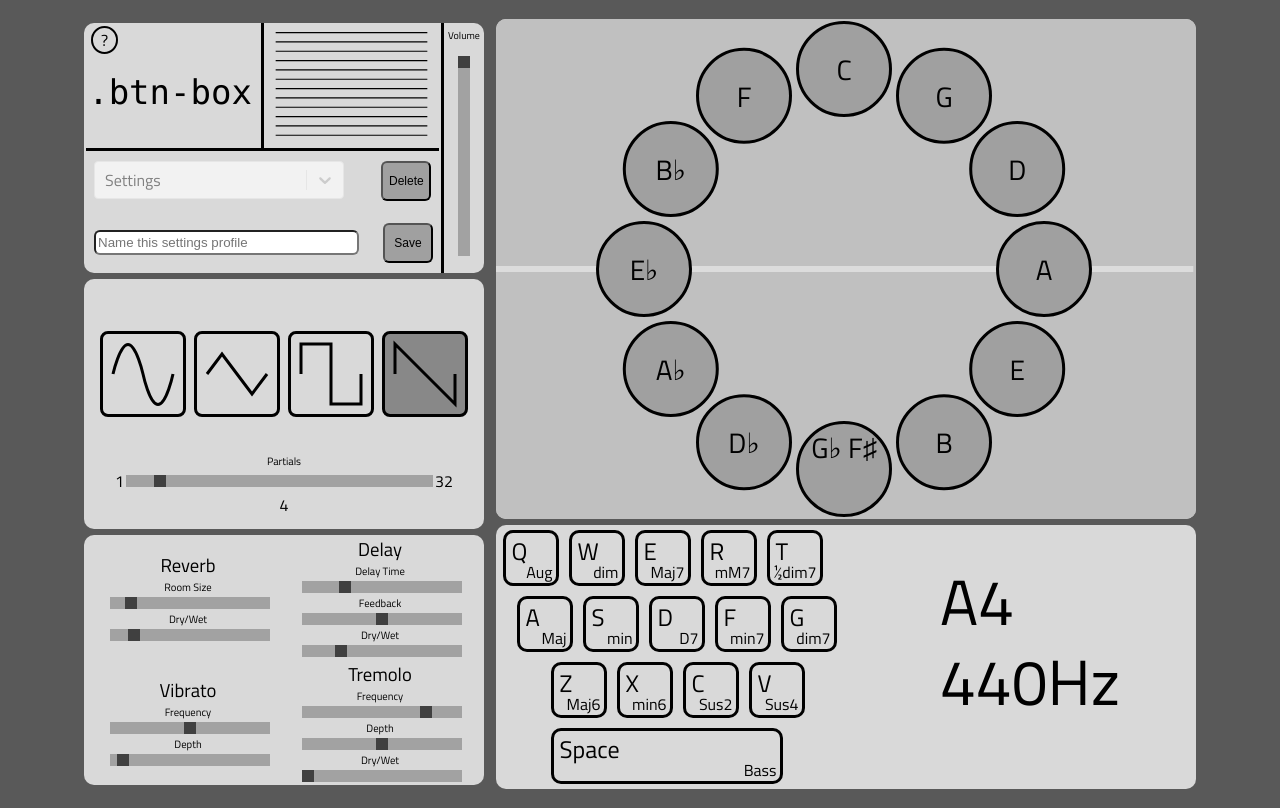
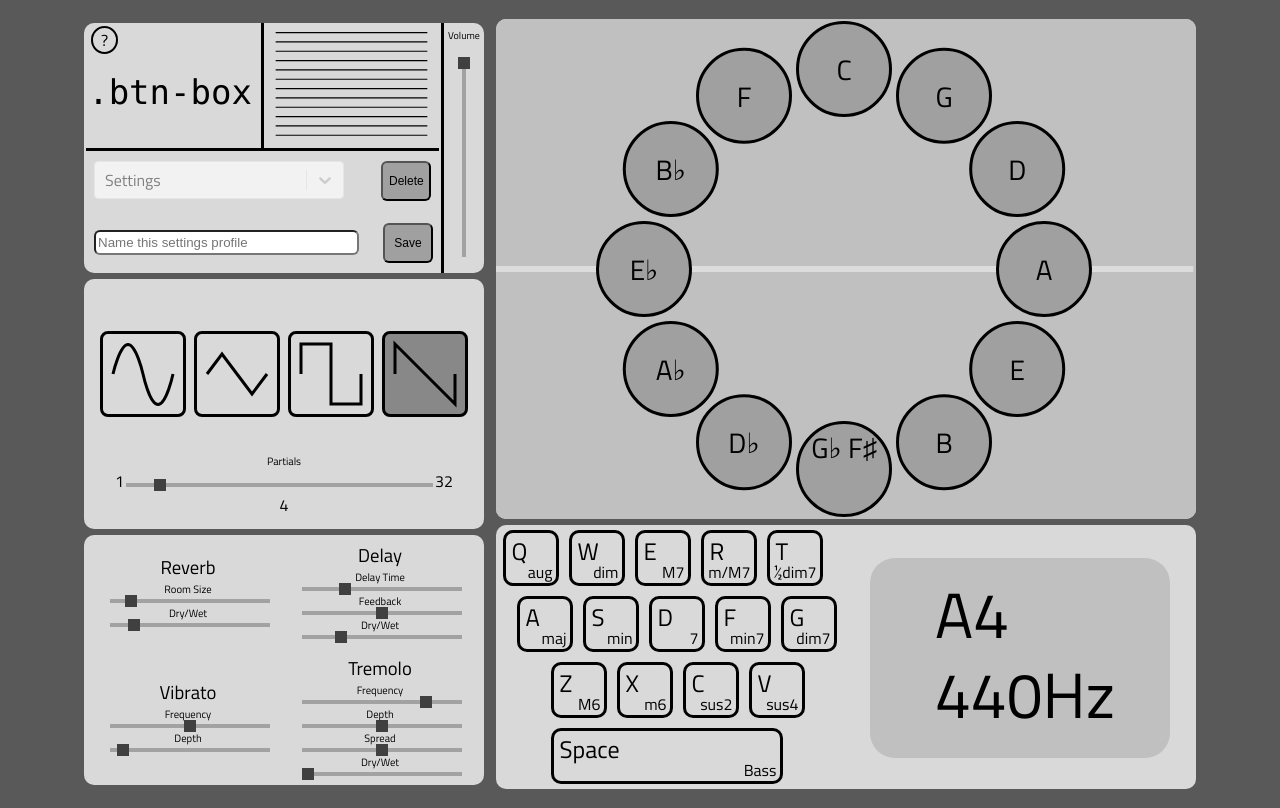
Before and after one commit to DevinPierce/btn-box, a React (Create React App) app: page / in a window 1280 px wide. Built offline with nearby package versions, Linux system fonts and the light colour scheme.

Commit message:
added note display border

```diff
--- a/src/App.css
+++ b/src/App.css
@@ -10,7 +10,7 @@ body{
 
 .slider{
   -webkit-appearance: none;
-    height: 12px;
+    height: 4px;
     border-radius: 0px;
     background: #8c8c8c;
     outline: none;
@@ -363,6 +363,8 @@ visibility: hidden;
 }
 
 .effect-control{
+  position: relative;
+  bottom: 6px;
   padding: 0% 2% 0% 2%;
   margin: 0% 2% 0% 2%;
   height: 50%;
@@ -603,7 +605,6 @@ visibility: hidden;
   background-color: #808080;
   color: white;
 }
-
 .key-letter{
   font-size: 18pt;
   padding-left: 6px;
@@ -617,12 +618,14 @@ visibility: hidden;
 
 #frequency-note-display{
   width: 350px;
+  margin-top: 8px;
 }
 
 #frequency-note-display>canvas{
   margin: 25px;
+  background-color: rgb(192, 192, 192);
+  border-radius: 25px;
   /* border-style: solid;
   border-color: black;
-  border-radius: 50%;
   border-width: 2px; */
 }
--- a/src/audio/Audio.js
+++ b/src/audio/Audio.js
@@ -8,10 +8,12 @@ function Audio (settings) {
   // const fftAnalyser = new Tone.Analyser({size: 256, type: 'fft'})
 
   const master = new Tone.Volume(settings.master).connect(limiter)
-  master.connect(waveAnalyser)
+
+  const reverb = new Tone.Freeverb(settings.reverb).connect(master)
+
+  reverb.connect(waveAnalyser)
   // master.connect(fftAnalyser)
 
-  const reverb = new Tone.Freeverb(settings.reverb).connect(master)
   const delay = new Tone.FeedbackDelay(settings.delay).connect(reverb)
   // const filter = new Tone.Filter(settings.filter).connect(delay)
   const vibrato = new Tone.Vibrato(settings.vibrato).connect(delay)
@@ -25,20 +27,31 @@ function Audio (settings) {
 
   const rootNote = new Tone.Synth(settings.synths).connect(mixer)
 
-  const thirdVolume = new Tone.Volume().connect(mixer)
-  const fifthVolume = new Tone.Volume().connect(mixer)
-  const seventhVolume = new Tone.Volume().connect(mixer)
+  // const thirdVolume = new Tone.Volume().connect(mixer)
+  // const fifthVolume = new Tone.Volume().connect(mixer)
+  // const seventhVolume = new Tone.Volume().connect(mixer)
 
-  const majorSecond = new Tone.Synth(settings.synths).connect(thirdVolume)
-  const minorThird = new Tone.Synth(settings.synths).connect(thirdVolume)
-  const majorThird = new Tone.Synth(settings.synths).connect(thirdVolume)
-  const perfectFourth = new Tone.Synth(settings.synths).connect(thirdVolume)
-  const diminishedFifth = new Tone.Synth(settings.synths).connect(fifthVolume)
-  const perfectFifth = new Tone.Synth(settings.synths).connect(fifthVolume)
-  const augmentedFifth = new Tone.Synth(settings.synths).connect(fifthVolume)
-  const minorSeventh = new Tone.Synth(settings.synths).connect(seventhVolume)
-  const majorSeventh = new Tone.Synth(settings.synths).connect(seventhVolume)
-  const sixthDiminishedSeventh = new Tone.Synth(settings.synths).connect(seventhVolume)
+  // const majorSecond = new Tone.Synth(settings.synths).connect(thirdVolume)
+  // const minorThird = new Tone.Synth(settings.synths).connect(thirdVolume)
+  // const majorThird = new Tone.Synth(settings.synths).connect(thirdVolume)
+  // const perfectFourth = new Tone.Synth(settings.synths).connect(thirdVolume)
+  // const diminishedFifth = new Tone.Synth(settings.synths).connect(fifthVolume)
+  // const perfectFifth = new Tone.Synth(settings.synths).connect(fifthVolume)
+  // const augmentedFifth = new Tone.Synth(settings.synths).connect(fifthVolume)
+  // const minorSeventh = new Tone.Synth(settings.synths).connect(seventhVolume)
+  // const majorSeventh = new Tone.Synth(settings.synths).connect(seventhVolume)
+  // const sixthDiminishedSeventh = new Tone.Synth(settings.synths).connect(seventhVolume)
+
+  const majorSecond = new Tone.Synth(settings.synths).connect(mixer)
+  const minorThird = new Tone.Synth(settings.synths).connect(mixer)
+  const majorThird = new Tone.Synth(settings.synths).connect(mixer)
+  const perfectFourth = new Tone.Synth(settings.synths).connect(mixer)
+  const diminishedFifth = new Tone.Synth(settings.synths).connect(mixer)
+  const perfectFifth = new Tone.Synth(settings.synths).connect(mixer)
+  const augmentedFifth = new Tone.Synth(settings.synths).connect(mixer)
+  const minorSeventh = new Tone.Synth(settings.synths).connect(mixer)
+  const majorSeventh = new Tone.Synth(settings.synths).connect(mixer)
+  const sixthDiminishedSeventh = new Tone.Synth(settings.synths).connect(mixer)
 
   const keyDowns = {
     KeyQ: false,
@@ -94,9 +107,9 @@ function Audio (settings) {
 
     rootNote,
 
-    thirdVolume,
-    fifthVolume,
-    seventhVolume,
+    // thirdVolume,
+    // fifthVolume,
+    // seventhVolume,
 
     majorSecond,
     minorThird,
--- a/src/components/frequencynotedisplay/FrequencyNoteDisplay.js
+++ b/src/components/frequencynotedisplay/FrequencyNoteDisplay.js
@@ -19,7 +19,6 @@ export default class FrequencyNoteDisplay extends React.Component {
 
   componentDidMount(){
     const ctx = this.canvas.current.getContext('2d')
-    ctx.font = "64px Titillium Web";
     setInterval(() => {
       ctx.clearRect(0, 0, 300, 200);
       // const data = this.props.getAnalyserValues().slice(0,48)
@@ -33,6 +32,7 @@ export default class FrequencyNoteDisplay extends React.Component {
       //
       //   x += barWidth + 1;
       // }
+      ctx.font = "64px Titillium Web";
       let rootNote = this.props.getRootNote()
       console.log(rootNote);
       if (rootNote[1] === '#'){
@@ -42,9 +42,28 @@ export default class FrequencyNoteDisplay extends React.Component {
       } else {
         rootNote
       }
-      ctx.fillText(rootNote, 70, 75)
-      ctx.fillText(Math.round(this.props.getRootFrequency()) + 'Hz', 70, 155)
-    }, 50)
+      ctx.fillText(rootNote, 65, 80)
+      ctx.fillText(Math.round(this.props.getRootFrequency()) + 'Hz', 65, 160)
+
+
+      // NOTE: notes need to be sorted in ascending order, but activeNotes array is not ordered. Also, accidentals are wrong, since Tone toNote always returns sharps.  it might be easier to map out all the chords somewhere, or transpose off root note based on active notes or something? I don't know
+      // ctx.font = "20px Titillium Web";
+      // let activeNotes = this.props.getActiveNotes().map(note => {
+      //   if (note[1] === '#'){
+      //     return note[0] + '\u266F' + note[2]
+      //   } else if (note[1] === 'b'){
+      //     return note[0] + '\u266D' + note[2]
+      //   } else {
+      //     return note
+      //   }
+      // })
+      // let y = 180
+      // activeNotes.forEach(note => {
+      //   ctx.fillText(note, 10, y)
+      //   y -= 20
+      // })
+
+    }, 75)
   }
 
 }
--- a/src/components/keyboardview/KeyboardView.js
+++ b/src/components/keyboardview/KeyboardView.js
@@ -7,28 +7,29 @@ export default function KeyboardView (props) {
   return (
     <div id="keyboard-view">
       <div id="row-one" className="keyboard-row">
-        <KeyView key="Q" k="Q" chord="Aug" />
+        <KeyView key="Q" k="Q" chord="aug" />
         <KeyView key="W" k="W" chord="dim" />
-        <KeyView key="E" k="E" chord="Maj7" />
-        <KeyView key="R" k="R" chord="mM7" />
+        <KeyView key="E" k="E" chord="M7" />
+        <KeyView key="R" k="R" chord="m/M7" />
         <KeyView key="T" k="T" chord="&#189;dim7" />
       </div>
       <div id="row-two" className="keyboard-row">
-        <KeyView key="A" k="A" chord="Maj" />
+        <KeyView key="A" k="A" chord="maj" />
         <KeyView key="S" k="S" chord="min" />
-        <KeyView key="D" k="D" chord="D7" />
+        <KeyView key="D" k="D" chord="7" />
         <KeyView key="F" k="F" chord="min7" />
         <KeyView key="G" k="G" chord="dim7" />
       </div>
       <div id="row-three" className="keyboard-row">
-        <KeyView key="Z" k="Z" chord="Maj6" />
-        <KeyView key="X" k="X" chord="min6" />
-        <KeyView key="C" k="C" chord="Sus2" />
-        <KeyView key="V" k="V" chord="Sus4" />
+        <KeyView key="Z" k="Z" chord="M6" />
+        <KeyView key="X" k="X" chord="m6" />
+        <KeyView key="C" k="C" chord="sus2" />
+        <KeyView key="V" k="V" chord="sus4" />
       </div>
       <div id="space-bar" className="keyboard-row">
         <KeyView key="Space" k="Space" chord="Bass" />
       </div>
+
     </div>
     )
 
--- a/src/components/mousecontrol/ChromaticControl.js
+++ b/src/components/mousecontrol/ChromaticControl.js
@@ -12,9 +12,9 @@ function ChromaticControl (props) {
     // const scaledX = (event.nativeEvent.offsetX / 700) - 1
     // props.chromaticControlProps.changeXValue(scaledX)
     // IDEA: x-axis should control "chord volume," icreasing volume up the triad as you go right
-    let invertedY = (elementHeight - event.nativeEvent.offsetY)
+    const invertedY = (elementHeight - event.nativeEvent.offsetY)
 
-    // NOTE: 110, or A3. scales up to 440, A5
+    // NOTE: 110, or A2. scales up to 440, A4
     const minV = Math.log(110)
     const maxV = Math.log(440)
     const scale = (maxV - minV) / (500 - 0)
@@ -23,9 +23,9 @@ function ChromaticControl (props) {
       return Math.exp(minV + scale * (invertedY - 0));
     }
 
-    function valueToPosition(value) {
-      return (Math.log(value) - minV) / scale + 0;
-    }
+    // function valueToPosition(value) {
+    //   return (Math.log(value) - minV) / scale + 0;
+    // }
 
     const value = positionToValue(Number(invertedY));
     props.chromaticControlProps.changeYValue(value);
--- a/src/components/toneeffects/effects/Tremolo.js
+++ b/src/components/toneeffects/effects/Tremolo.js
@@ -11,6 +11,9 @@ function Tremolo (props) {
         break;
       case "depth":
         props.depth(event.target.value / 100)
+        break;
+      case "spread":
+        props.spread(event.target.value)
         break;
       case "wet":
         props.wet(event.target.value / 100)
@@ -40,6 +43,17 @@ function Tremolo (props) {
         data-control="depth"
         value={props.tremolo.depth * 100}
       />
+      <label htmlFor="spread" className="slider-label">Spread</label>
+      <input
+        type="range"
+        name="spread"
+        className="slider"
+        onChange={handleChange}
+        data-control="spread"
+        min="0"
+        max="360"
+        value={props.tremolo.spread}
+      />
       <label htmlFor="wet" className="slider-label">Dry/Wet</label>
       <input
         type="range"
--- a/src/containers/AudioController.js
+++ b/src/containers/AudioController.js
@@ -321,6 +321,13 @@ class AudioController extends Component {
           this.props.changeEffectValueAction('tremolo', 'depth', value)
           console.log(this.audio.tremolo.depth.value);
         },
+        spread:(value) => {
+          console.log('changing spread');
+          console.log(this.audio.tremolo.spread);
+          this.audio.tremolo.spread = value
+          this.props.changeEffectValueAction('tremolo', 'spread', value)
+          console.log(this.audio.tremolo.spread);
+        },
         wet:(value) => {
           console.log('changing wet');
           this.audio.tremolo.wet.value = value
@@ -349,12 +356,18 @@ class AudioController extends Component {
     const getRootNote = () => {
       return this.audio.convertFrequencyToNote(this.audio.rootNote.frequency.value)
     }
+    const getActiveNotes = () => {
+      return this.audio.activeNotes.map(note => {
+        return this.audio.convertFrequencyToNote(note.frequency.value)
+      })
+    }
     const getRootFrequency = () => {
       return this.audio.rootNote.frequency.value
     }
     return {
       // getAnalyserValues,
       getRootNote,
+      getActiveNotes,
       getRootFrequency,
     }
   }
```
